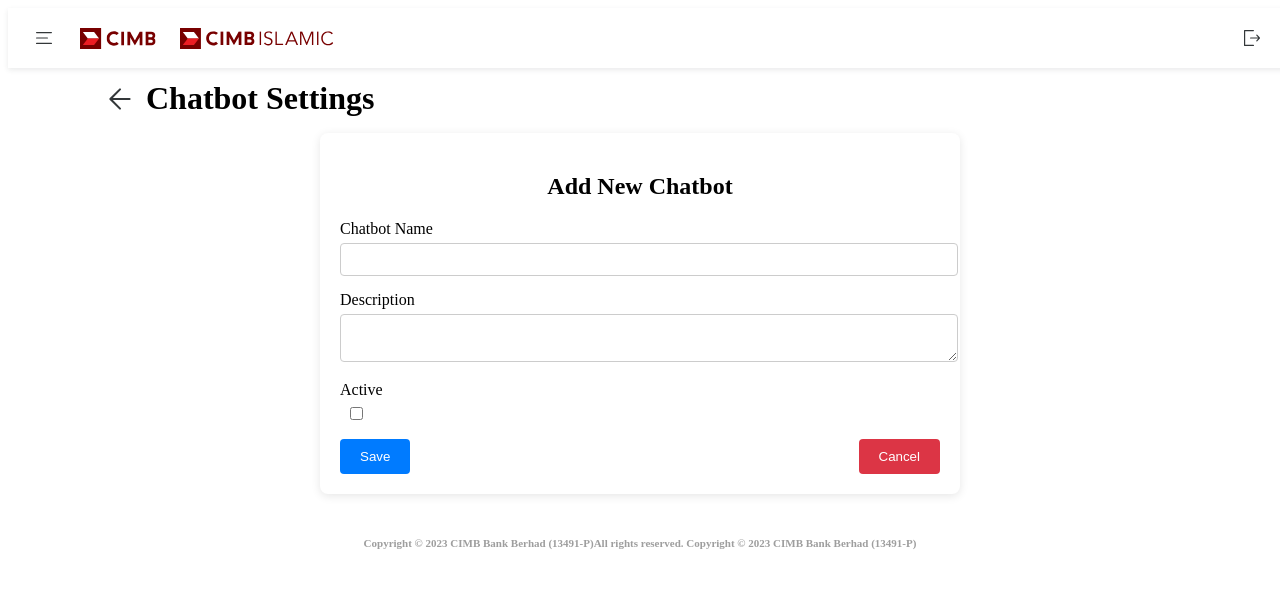
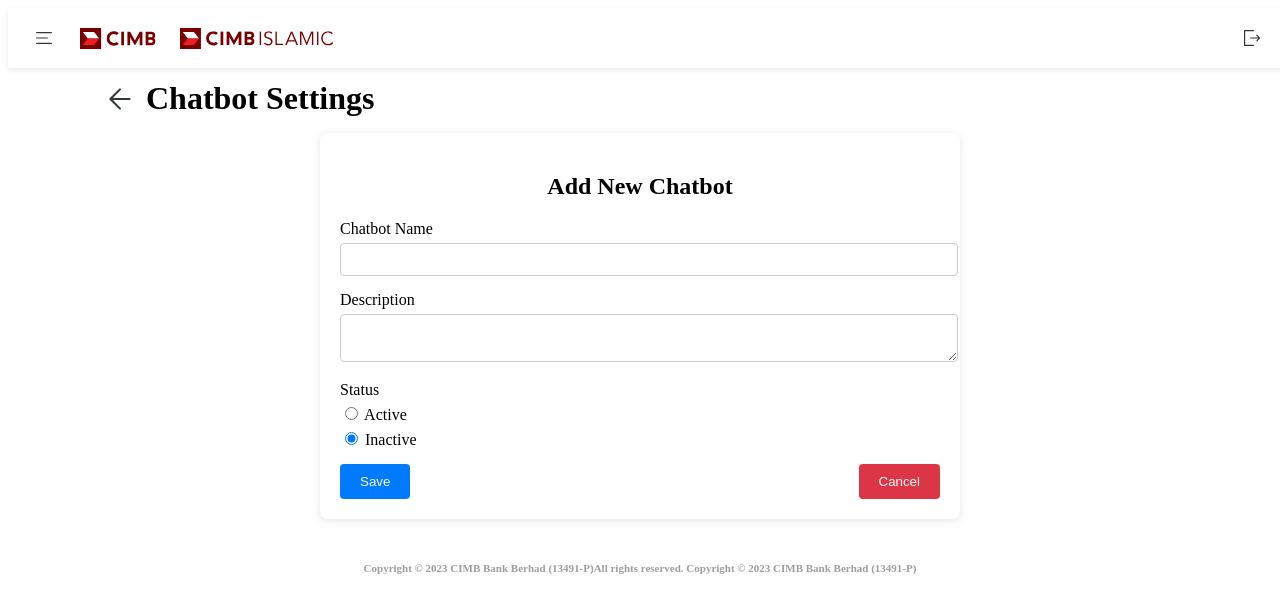
Before and after one commit to hahazim1992/chat-bot-back-office, an Angular app: page /chatbots/add in a window 1280 px wide. Shown: the top 612 px of the page. Built offline with nearby package versions, Linux system fonts and the light colour scheme.

Commit message:
fix get and also add file display when get

```diff
--- a/src/app/chatbit-add-edit/chatbit-add-edit.component.html
+++ b/src/app/chatbit-add-edit/chatbit-add-edit.component.html
@@ -17,7 +17,12 @@
 
   <div class="form-group">
     <label for="chatbotName">Chatbot Name</label>
-      <input type="text" id="chatbotName" [(ngModel)]="chatbotData.name" [disabled]="isEditMode" />
+    <input
+      type="text"
+      id="chatbotName"
+      [(ngModel)]="chatbotData.name"
+      [disabled]="isEditMode"
+    />
   </div>
 
   <div class="form-group">
@@ -26,8 +31,40 @@
   </div>
 
   <div class="form-group">
-      <label for="active">Active</label>
-      <input type="checkbox" id="active" [(ngModel)]="chatbotData.active" />
+    <label>Status</label>
+    <div>
+      <label>
+        <input
+          type="radio"
+          name="status"
+          [(ngModel)]="chatbotData.status"
+          value="active"
+        />
+        Active
+      </label>
+      <label>
+        <input
+          type="radio"
+          name="status"
+          [(ngModel)]="chatbotData.status"
+          value="inactive"
+        />
+        Inactive
+      </label>
+    </div>
+  </div>
+
+  <!-- Display uploaded files -->
+  <div class="form-group" *ngIf="chatbotData.files && chatbotData.files.length">
+    <label>Files</label>
+    <div class="file-icons">
+      <ng-container *ngFor="let file of chatbotData.files">
+        <a href="#" (click)="downloadFile(file)" class="file-link">
+          <img src="assets/images/icons/file-icon.svg" alt="File" />
+          <span>{{ file }}</span>
+        </a>
+      </ng-container>
+    </div>
   </div>
 
   <div class="form-buttons">
--- a/src/app/chatbit-add-edit/chatbit-add-edit.component.scss
+++ b/src/app/chatbit-add-edit/chatbit-add-edit.component.scss
@@ -54,4 +54,26 @@
       background-color: #dc3545;
     }
   }
+
+  .file-icons {
+    display: flex;
+    flex-wrap: wrap;
+
+    .file-link {
+      display: flex;
+      align-items: center;
+      margin-right: 10px;
+      text-decoration: none;
+      color: #333;
+
+      img {
+        width: 20px;
+        margin-right: 5px;
       }
+
+      span {
+        font-size: 14px;
+      }
+    }
+  }
+}
--- a/src/app/chatbit-add-edit/chatbit-add-edit.component.ts
+++ b/src/app/chatbit-add-edit/chatbit-add-edit.component.ts
@@ -14,13 +14,14 @@ export class ChatbitAddEditComponent implements OnInit {
   chatbotData: any = {
     name: '',
     description: '',
-    active: false
+    status: 'inactive', // Default to inactive
+    files: [] // File array
   };
   route: ActivatedRoute;
   router: Router;
 
-  navigationLinks = ["chatbots"];
-  heading = "Chatbot Settings";
+  navigationLinks = ['chatbots'];
+  heading = 'Chatbot Settings';
 
   goBackOneLevel = goBackOneLevel;
   onClickBack = onClickBack;
@@ -31,7 +32,7 @@ export class ChatbitAddEditComponent implements OnInit {
   ) {
     this.route = injector.get<ActivatedRoute>(ActivatedRoute);
     this.router = injector.get<Router>(Router);
-   }
+  }
 
   ngOnInit(): void {
     this.route.paramMap.subscribe(params => {
@@ -49,9 +50,8 @@ export class ChatbitAddEditComponent implements OnInit {
   }
 
   loadChatbotData(chatbotName: string): void {
-    this.chatbotService.getSingleChatbot(chatbotName).subscribe((singleChatbot: any[]) => {
-      console.log(`singleChatbot`, singleChatbot);
-        this.chatbotData = singleChatbot;
+    this.chatbotService.getSingleChatbot(chatbotName).subscribe(singleChatbot => {
+      this.chatbotData = singleChatbot;
     });
   }
 
@@ -70,4 +70,9 @@ export class ChatbitAddEditComponent implements OnInit {
   cancel(): void {
     this.router.navigate(['/chatbots']);
   }
+
+  downloadFile(fileName: string): void {
+    // Logic to download the file (can be a GET request for the file)
+    console.log(`Download file: ${fileName}`);
+  }
 }
--- a/src/app/chatbot.service.ts
+++ b/src/app/chatbot.service.ts
@@ -7,6 +7,7 @@ import { Observable } from 'rxjs';
 })
 export class ChatbotService {
   private chatBotsUrl = 'http://127.0.0.1:8000/chatbots'; // Base URL for chatbots
+  private createChatBotUrl = 'http://127.0.0.1:8000/create-chatbot';
 
   constructor(private http: HttpClient) {}
 
@@ -23,7 +24,7 @@ export class ChatbotService {
 
   // Add a new chatbot
   addChatbot(chatbot: any): Observable<any> {
-    return this.http.post<any>(this.chatBotsUrl, chatbot);
+    return this.http.post<any>(this.createChatBotUrl, chatbot);
   }
 
   // Update an existing chatbot
```
Lines whose indentation alone changed are shown as unchanged.
